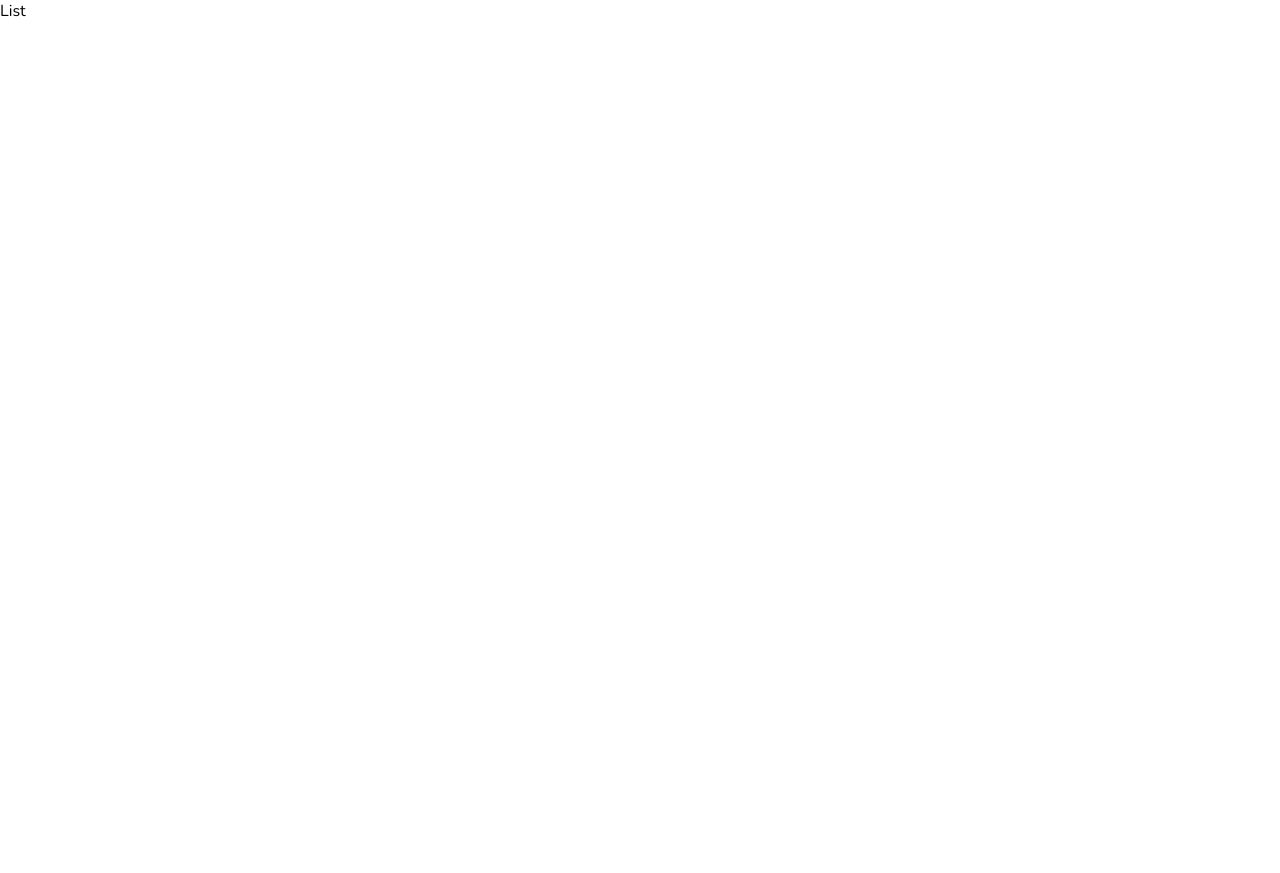
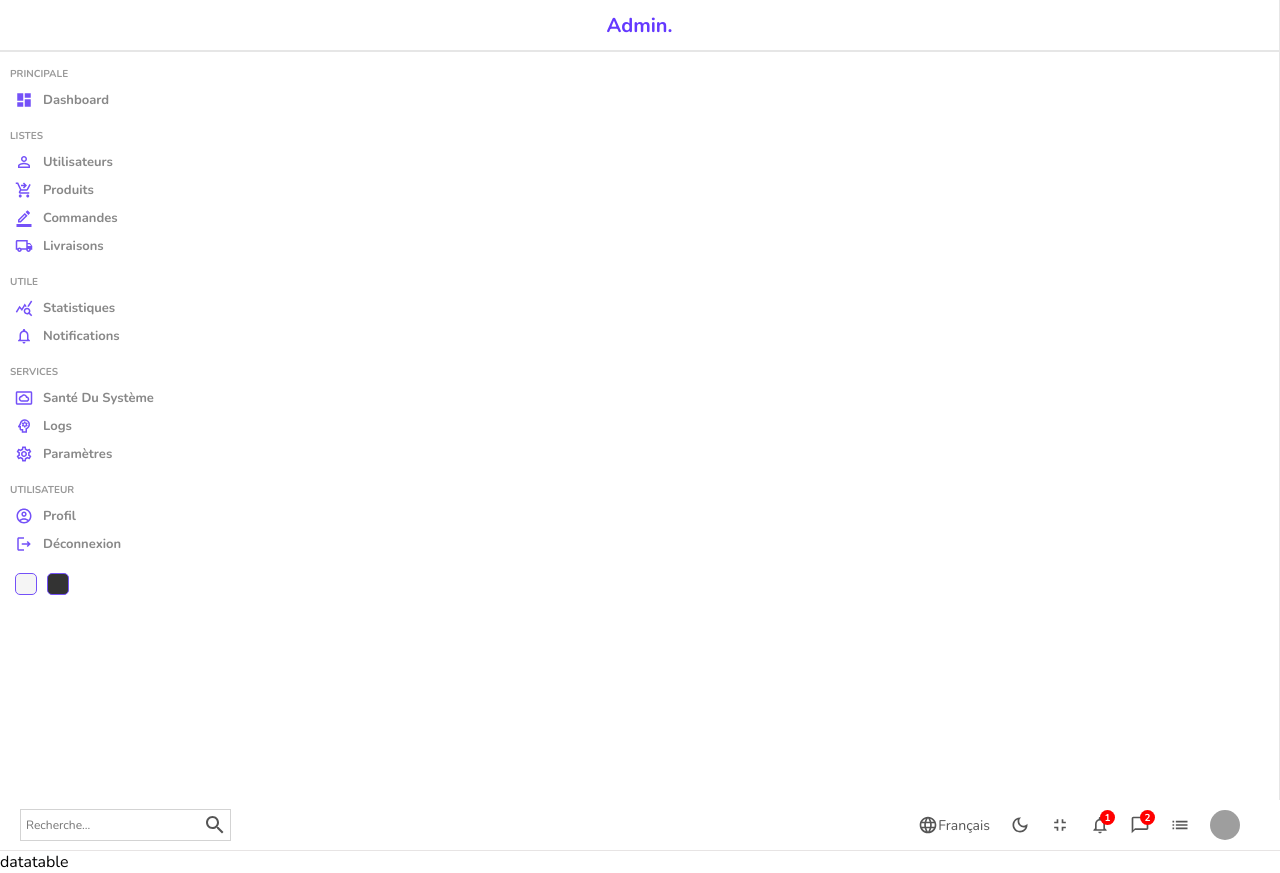
Before and after one commit to kevinkotcherga/dashboard-react, a React (Create React App) app: page /users in a window 1280 px wide. Before the commit the page ends 800 px from the top, so only its background shows below. Built offline with nearby package versions, Linux system fonts and the light colour scheme; grey boxes are pictures that could not be loaded.

Commit message:
feat(pages) : ajout de la page List

```diff
--- a/src/components/list/List.js
+++ b/src/components/table/Table.js
@@ -1,5 +1,5 @@
 import React from 'react';
-import './list.scss';
+import './table.scss';
 import Table from '@mui/material/Table';
 import TableBody from '@mui/material/TableBody';
 import TableCell from '@mui/material/TableCell';
--- a/src/pages/home/Home.js
+++ b/src/pages/home/Home.js
@@ -5,7 +5,7 @@
 import Widget from '../../components/widget/Widget';
 import Featured from '../../components/featured/Featured';
 import './home.scss';
-import Table from '../../components/list/List';
+import Table from '../../components/table/Table';
 
 const Home = () => {
 	return (
--- a/src/pages/list/List.js
+++ b/src/pages/list/List.js
@@ -1,8 +1,18 @@
 import React from 'react';
 import './list.scss';
+import Sidebar from '../../components/sidebar/Sidebar';
+import Navbar from '../../components/navbar/Navbar';
 
 const List = () => {
-	return <div>List</div>;
+	return (
+		<div className="list">
+			<Sidebar />
+			<div className="listContainer">
+				<Navbar />
+				datatable
+			</div>
+		</div>
+	);
 };
 
 export default List;
```
Also changed, not shown: src/components/table/table.scss (renamed from src/components/list/list.scss).
